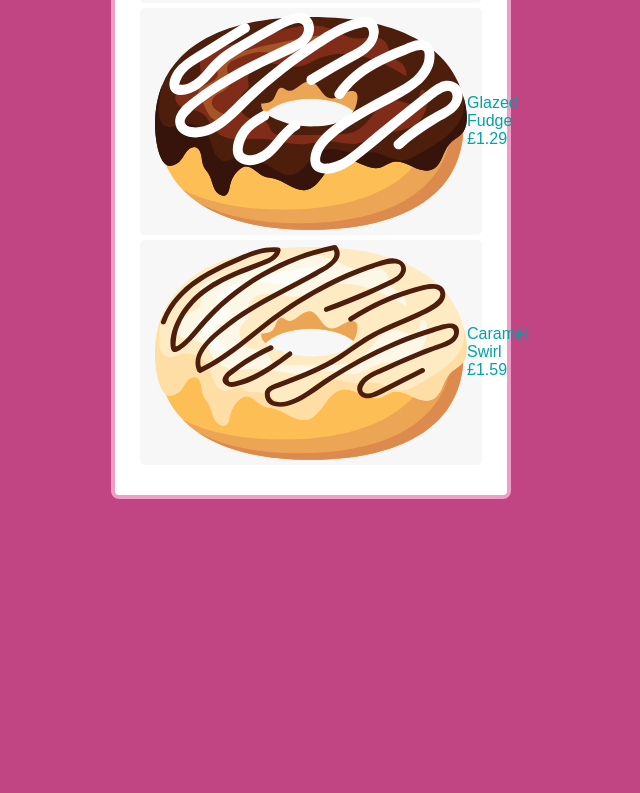
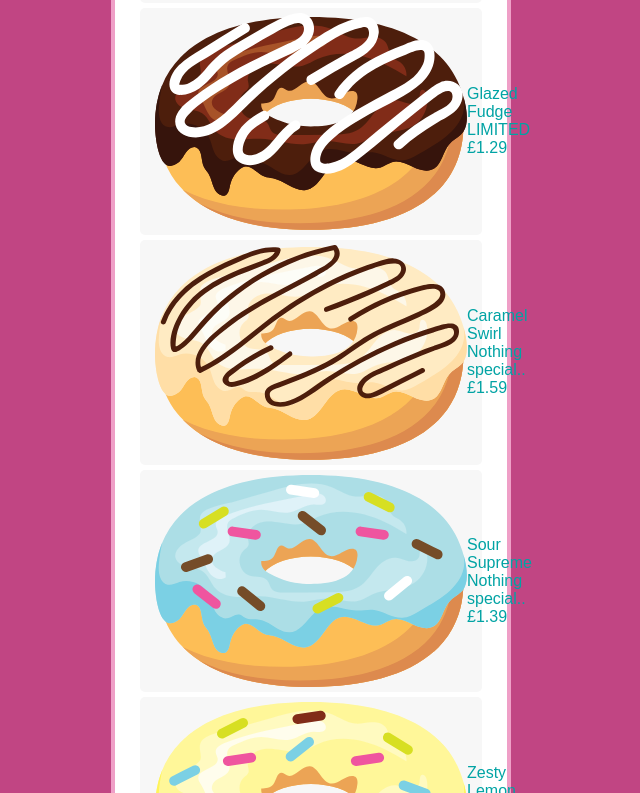
Before and after one commit to AdrianRomanski/angular-basics, an Angular app: page / in a window 1280 px wide. Shown: the part 387-1180 px from the top of the page, without its empty margins (329-969 px from the left). Before the commit the page ends 911 px from the top, so only its background shows below. Built offline with nearby package versions, Linux system fonts and the light colour scheme; a web font is replaced by a local one.

Commit message:
rendering flows

```diff
--- a/src/app/admin/components/donut-card/donut-card.component.ts
+++ b/src/app/admin/components/donut-card/donut-card.component.ts
@@ -6,7 +6,7 @@ import {Donut} from "../../model/donut.model";
   template: `
     <div class="donut-card"
          [ngClass]="{
-            'donut-card-promo': donut.promo,
+            'donut-card-promo': donut.promo === 'new' || donut.promo === 'limited',
             'donut-card-new': !donut.promo
          }"
      >
@@ -16,6 +16,14 @@ import {Donut} from "../../model/donut.model";
       <div>
         <p class="donut-card-name">
           {{donut.name}}
+          <!--GREAT SYNTAX-->
+          <ng-container [ngSwitch]="donut.promo">
+            <span class="donut-card-label">
+             <ng-template [ngSwitchCase]="'new'">NEW</ng-template>
+             <ng-template [ngSwitchCase]="'limited'">LIMITED</ng-template>
+             <ng-template ngSwitchDefault>Nothing special..</ng-template>
+            </span>
+          </ng-container>
         </p>
         <p class="donut-card-price">
           {{donut.price / 100 | currency: 'GBP'}}
@@ -45,6 +53,14 @@ import {Donut} from "../../model/donut.model";
         &-name {
           font-size: 16px;
         }
+        &-label {
+          border: 1px solid #c14583;
+          border-radius: 4px;
+          padding: 0 4px;
+          margin-left: 5px;
+          font-size: 12px;
+          color: #c14583;
+        }
         &-price {
           font-size: 14px;
           color: #c14583;
@@ -54,10 +70,10 @@ import {Donut} from "../../model/donut.model";
           margin-right: 10px;
         }
         &-promo {
-          border: 2px solid #eee;
+          border: 2px solid cadetblue;
         }
         &-new {
-          border: 2px solid cadetblue;
+          border: 2px solid #eee;
         }
       }
     `
--- a/src/app/admin/containers/donut-list/donut-list.component.ts
+++ b/src/app/admin/containers/donut-list/donut-list.component.ts
@@ -10,6 +10,23 @@ import {Donut} from "../../model/donut.model";
       <app-donut-card  *ngFor="let donut of donuts; trackBy: trackById"
                        [donut]="donut">
       </app-donut-card>
+
+<!--      result of *ngFor under the hood-->
+<!--      <ng-template ngFor [ngForOf]="donuts" let-donut let-i="index">-->
+<!--        <app-donut-card [donut]="donut"></app-donut-card>-->
+<!--        {{i}}-->
+<!--      </ng-template>-->
+
+<!--      <div-->
+<!--        *ngFor="let donut of donuts;-->
+<!--         index as i;-->
+<!--         odd as o;-->
+<!--         even as e"-->
+<!--      [style.color]="o ? 'red' : 'blue'">-->
+<!--        {{i  + 1}}-->
+<!--        {{o}}-->
+<!--        {{e}}-->
+<!--      </div>-->
     </ng-container>
     <ng-template #nothing>
       <p>No Donuts here...</p>
@@ -33,7 +50,7 @@ export class DonutListComponent implements OnInit {
         name: 'Just Chocolate',
         icon: 'just-chocolate',
         price: 119,
-        promo: true,
+        promo: 'new',
         description: 'For the pure chocoholic'
       },
       {
@@ -41,6 +58,7 @@ export class DonutListComponent implements OnInit {
         name: 'Glazed Fudge',
         icon: 'glazed-fudge',
         price: 129,
+        promo: 'limited',
         description: 'Sticky perfection'
       },
       {
@@ -49,11 +67,25 @@ export class DonutListComponent implements OnInit {
         icon: 'caramel-swirl',
         price: 159,
         description: 'Chocolate drizzled with caramel'
+      },
+      {
+        id: 'y33fdsa1251',
+        name: 'Sour Supreme',
+        icon: 'sour-supreme',
+        price: 139,
+        description: 'For the sour advocate.'
+      },
+      {
+        id: 'y3fsafs31251',
+        name: 'Zesty Lemon',
+        icon: 'zesty-lemon',
+        price: 129,
+        description: 'Delicious luscious lemon'
       }
     ];
   }
 
   trackById(index: number, value: Donut) {
-    console.log(index, value);
+    return value.id;
   }
 }
--- a/src/app/admin/model/donut.model.ts
+++ b/src/app/admin/model/donut.model.ts
@@ -3,6 +3,6 @@ export interface Donut {
   name: string;
   icon: string;
   price: number;
-  promo?: boolean;
+  promo?: 'new' | 'limited';
   description: string;
 }
```
